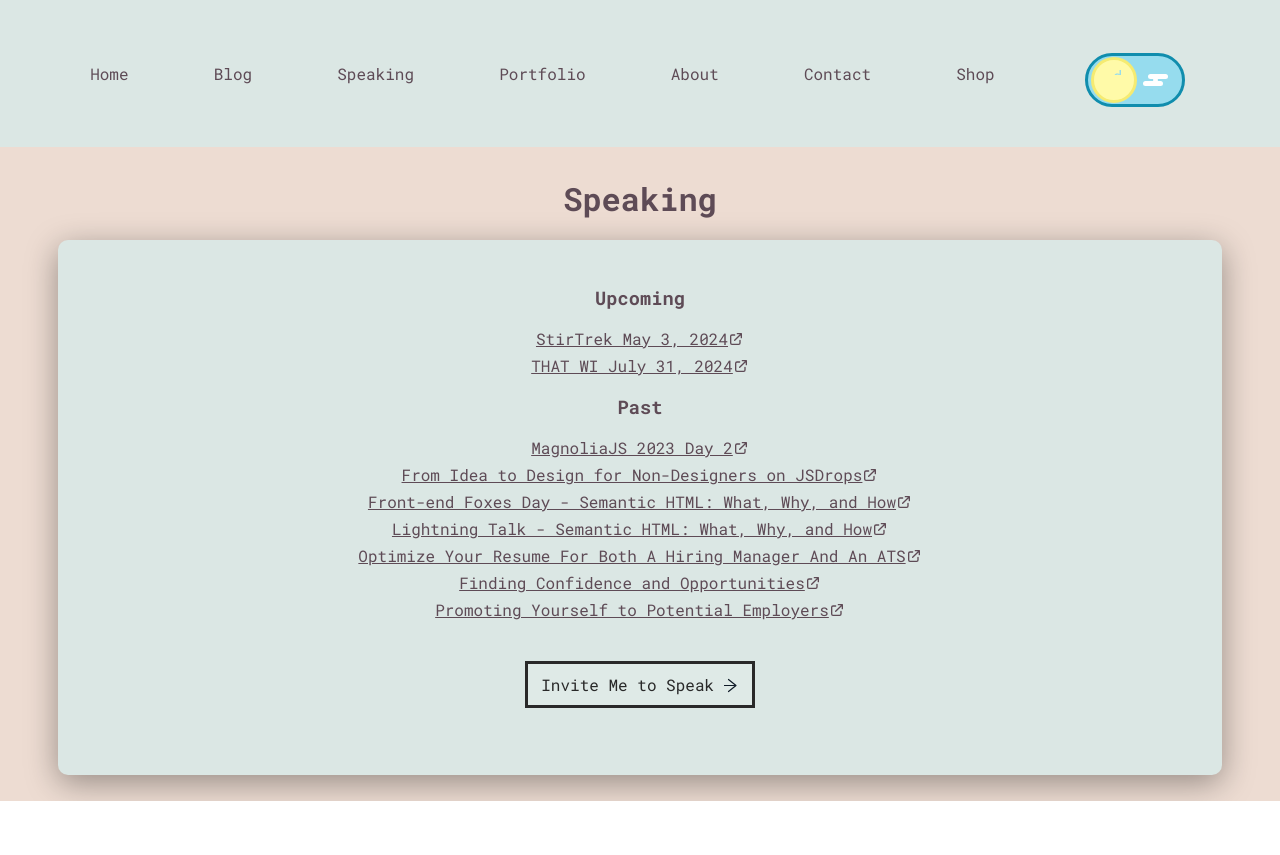
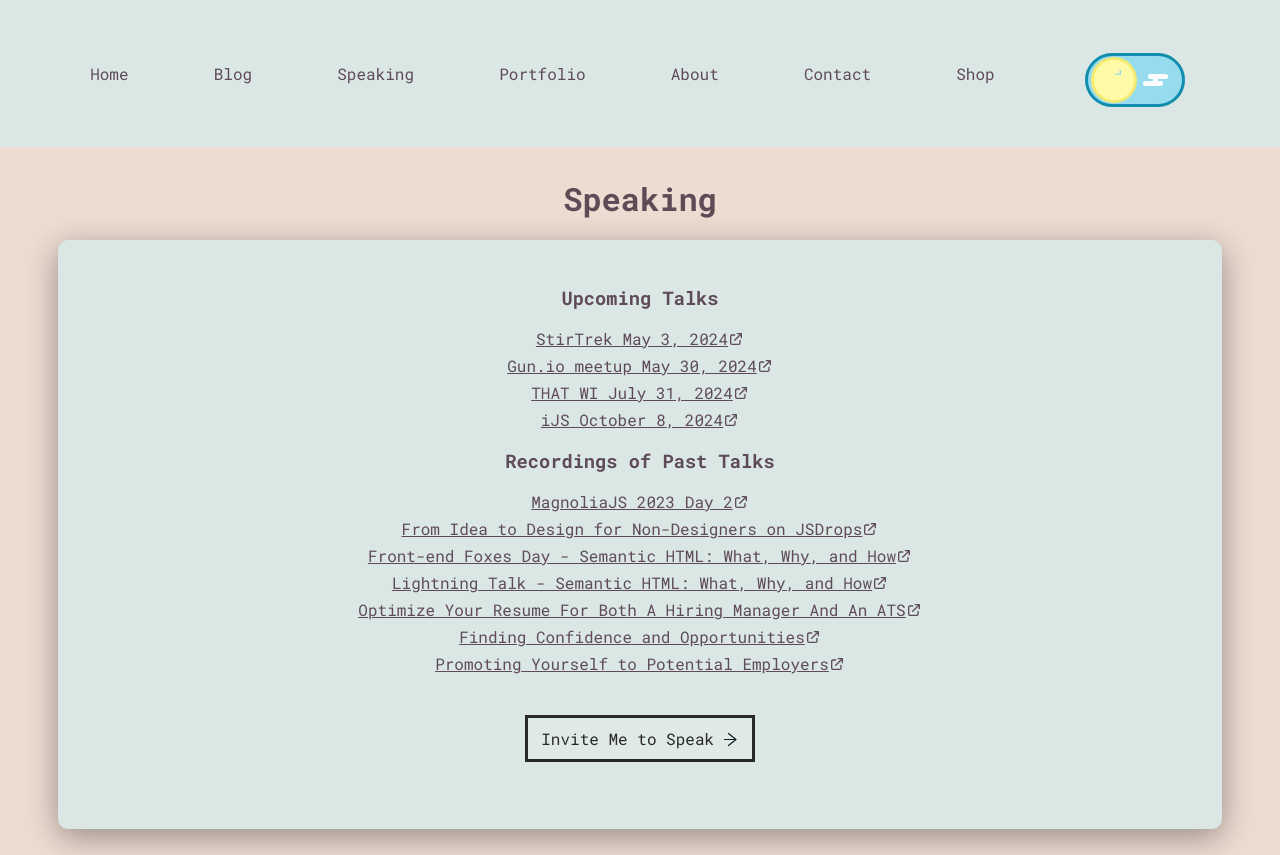
Before and after one commit to abbeyperini/Portfolio2.0, a React (Create React App) app in the folder portfolio/: page /speaking in a window 1280 px wide. Before the commit the page ends 801 px from the top, so only its background shows below. Built offline with nearby package versions, Linux system fonts and the light colour scheme.

Commit message:
Add gun.io meetup and iJS talk links

```diff
--- a/portfolio/src/components/Speaking.js
+++ b/portfolio/src/components/Speaking.js
@@ -10,12 +10,14 @@ function Speaking({home}) {
         <section aria-label="Speaking" className="container_speaking" name="Speaking">
             <h2 className="section_title">Speaking</h2>
             <div className="talks secondary-container">
-              <h3>Upcoming</h3>
+              <h3>Upcoming Talks</h3>
               <ul className="talk-list">
                 <li><a href="https://stirtrek.com/speakers/2024/Abbey-Perini.html" target="_blank" rel="noreferrer">StirTrek May 3, 2024</a><ExternalLink className="external-link" id="StirTrekLink" focusable="false"/></li>
+                <li><a href="https://www.meetup.com/gundotio/events/300660906" target="_blank" rel="noreferrer">Gun.io meetup May 30, 2024</a><ExternalLink className="external-link" id="GunMeetupLink" focusable="false"/></li>
                 <li><a href="https://thatconference.com/activities/Kol7lX7IoKykdx4xv6jR" target="_blank" rel="noreferrer">THAT WI July 31, 2024</a><ExternalLink className="external-link" id="StirTrekLink" focusable="false"/></li>
+                <li><a href="https://javascript-conference.com/general-web-development/beginners-guide-http/" target="_blank" rel="noreferrer">iJS October 8, 2024</a><ExternalLink className="external-link" id="iJsLink" focusable="false"/></li>
               </ul>
-              <h3>Past</h3>
+              <h3>Recordings of Past Talks</h3>
               <ul className="talk-list">
                 <li><a href="https://youtu.be/mr6rWFgh_1E?t=20463" target="_blank" rel="noreferrer">MagnoliaJS 2023 Day 2</a><ExternalLink className="external-link" id="MagnoliaLink" focusable="false"/></li>
                 <li><a href="https://dropjs.com/from-idea-to-design-for-non-designers-with-abbey-perini" target="_blank" rel="noreferrer">From Idea to Design for Non-Designers on JSDrops</a><ExternalLink className="external-link" id="JSDropsLink" focusable="false"/></li>
```
